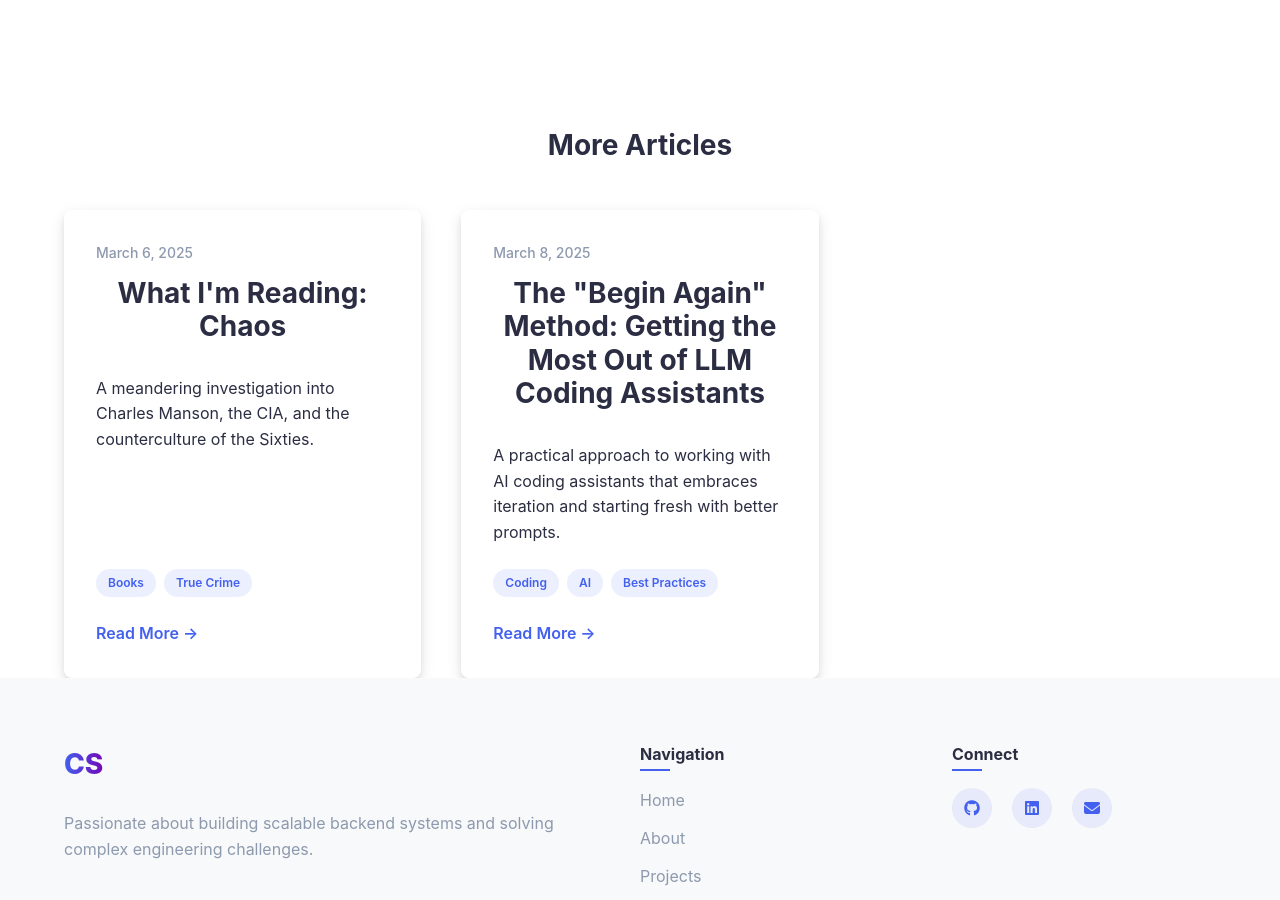
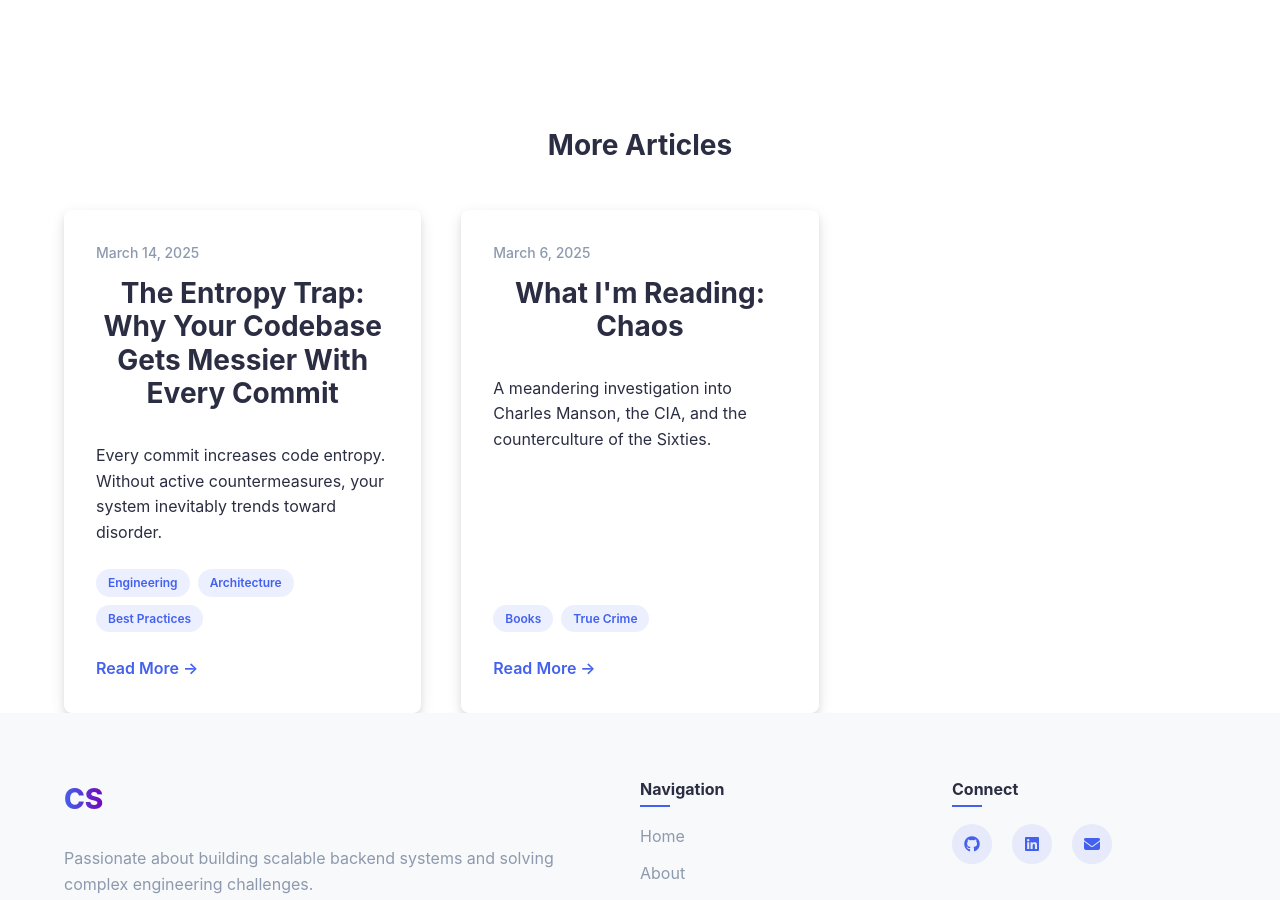
Before and after one commit to cfstout/cfstout.github.io, a Jekyll site: the page built from _posts/2019-10-03-code-reviews.markdown, in a window 1280 px wide and 900 px high, scrolled down 1816 px. Built offline with Jekyll 4.4.1, drawn with Linux system fonts in a browser that asks for light colours; some of the changed lines change nothing that is shown.

Commit message:
Add blog post on the entropy trap

```diff
--- a/_posts/2025-03-08-begin-again-llm-coding.md
+++ b/_posts/2025-03-08-begin-again-llm-coding.md
@@ -4,7 +4,6 @@
 date: 2025-03-08
 categories: [Coding, AI, Best Practices]
 excerpt: "A practical approach to working with AI coding assistants that embraces iteration and starting fresh with better prompts."
-image: "/assets/images/begin-again-method.svg"
 ---
 
 In the year or so since ChatGPT and other LLM coding assistants have hit the mainstream, I've noticed a pattern in how I use these tools most effectively. After many projects where I've paired with these AI assistants, I've developed what I call the "Begin Again" method—a surprisingly effective technique that embraces the iterative nature of working with LLMs.
--- /dev/null
+++ b/_posts/2025-03-14-the-entropy-trap.md
@@ -0,0 +1,76 @@
+---
+layout: post
+title: "The Entropy Trap: Why Your Codebase Gets Messier With Every Commit"
+date: 2025-03-14
+categories: [Engineering, Architecture, Best Practices]
+excerpt: "Every commit increases code entropy. Without active countermeasures, your system inevitably trends toward disorder."
+---
+
+It occurred to me recently, while neck-deep in legacy code, that every commit made to a codebase almost by definition increases entropy. This is the Second Law of Software Thermodynamics: left unchecked, your system inevitably trends toward disorder.
+
+We call this accrued disorder "technical debt," but unlike financial debt, nobody signs paperwork when it's incurred. It happens silently, commit by commit, even with the best intentions.
+
+## The Death by 1000 Paper Cuts
+
+The most insidious aspect of code entropy is its compounding nature. No single change is catastrophic. Each individual shortcut or imperfect abstraction seems harmless in isolation:
+
+"I'll just add this one special case."
+
+"Let's copy this logic here for now; we'll refactor later."
+
+"This service already knows about that domain concept, so let's extend it."
+
+Each of these micro-decisions slightly increases the system's disorder. But the effects compound. As entropy rises, each subsequent change becomes more difficult:
+
+1. **Initial complexity** makes the codebase harder to understand
+2. **Misunderstanding** leads to suboptimal implementation choices
+3. **Suboptimal implementations** create more complexity
+4. **Repeat** at an accelerating pace
+
+This compounding effect explains why technical debt never accumulates linearly. It's exponential. A codebase with twice the entropy isn't twice as hard to maintain—it might be ten times as hard.
+
+## Entropy Containers
+
+If every change increases entropy, are we doomed? Not necessarily. The key is to contain entropy within well-defined boundaries.
+
+Well-designed APIs serve as entropy containers. They provide stable interfaces while hiding implementation details. When domain logic is properly encapsulated, new callers don't actually increase the marginal entropy of that subsystem.
+
+This is why breaking linkages between different parts of code is so powerful. Loose coupling means entropy in one area doesn't leak into others.
+
+The best code isn't necessarily the cleverest or most concise—it's code that contains its complexity effectively, preventing it from contaminating the rest of the system.
+
+## A Case Study in Entropy
+
+At work, I recently tackled our 2FA code-sending logic—a perfect example of entropy run wild. This critical functionality existed in at least three different controllers, each with slight variations:
+
+- Some had rate limiting, others didn't
+- Some implemented feature flags for different sending methods
+- Some included side effects: redirecting users, reporting failures, updating cookies
+
+Over time, these implementations had diverged significantly. Fixing a bug in one place meant it still existed in the others. Adding a feature required changes in multiple locations. Documentation was perpetually out of date.
+
+The source of this entropy was clear: the lack of proper encapsulation. The solution was equally clear: wrap this logic in a dedicated service with a clean API.
+
+By creating a microservice that handles all 2FA code-sending, we:
+
+1. Established a single source of truth for this functionality
+2. Centralized rate limiting and feature flag logic
+3. Made behavior consistent across all entry points
+4. Created an audit log for debugging and analytics
+5. Provided a clear interface for future extensions
+
+The surrounding code became simpler, and the 2FA logic itself became more maintainable despite its inherent complexity. We didn't eliminate complexity—we contained it.
+
+## Entropy Management as Engineering Discipline
+
+Managing code entropy isn't a one-time effort. It's a discipline that needs to be practiced with every commit.
+
+The most effective teams I've worked with follow a simple principle: try to leave the codebase slightly better than you found it. This doesn't mean rewriting systems alongside every feature—that creates more entropy, not less. It means making small, targeted improvements to the areas you touch.
+
+Well-defined boundaries between subsystems are your strongest defense against entropy spread. When responsibility is clearly allocated and interfaces are clean, complexity has natural barriers that prevent it from metastasizing throughout your codebase.
+
+Ultimately, the goal isn't zero entropy—that's impossible. The goal is to organize entropy into manageable pockets with clear boundaries, so changes in one area don't cascade through the entire system.
+
+Next time you're about to make a "small exception" to an abstraction or duplicate logic "just this once," remember: you're not just adding one more piece of tech debt. You're increasing the system's entropy, making every future change exponentially more difficult.
+
+Contain that entropy. Your future self will thank you.
```
Also changed, not shown: Gemfile.lock (added), 1 other file.
